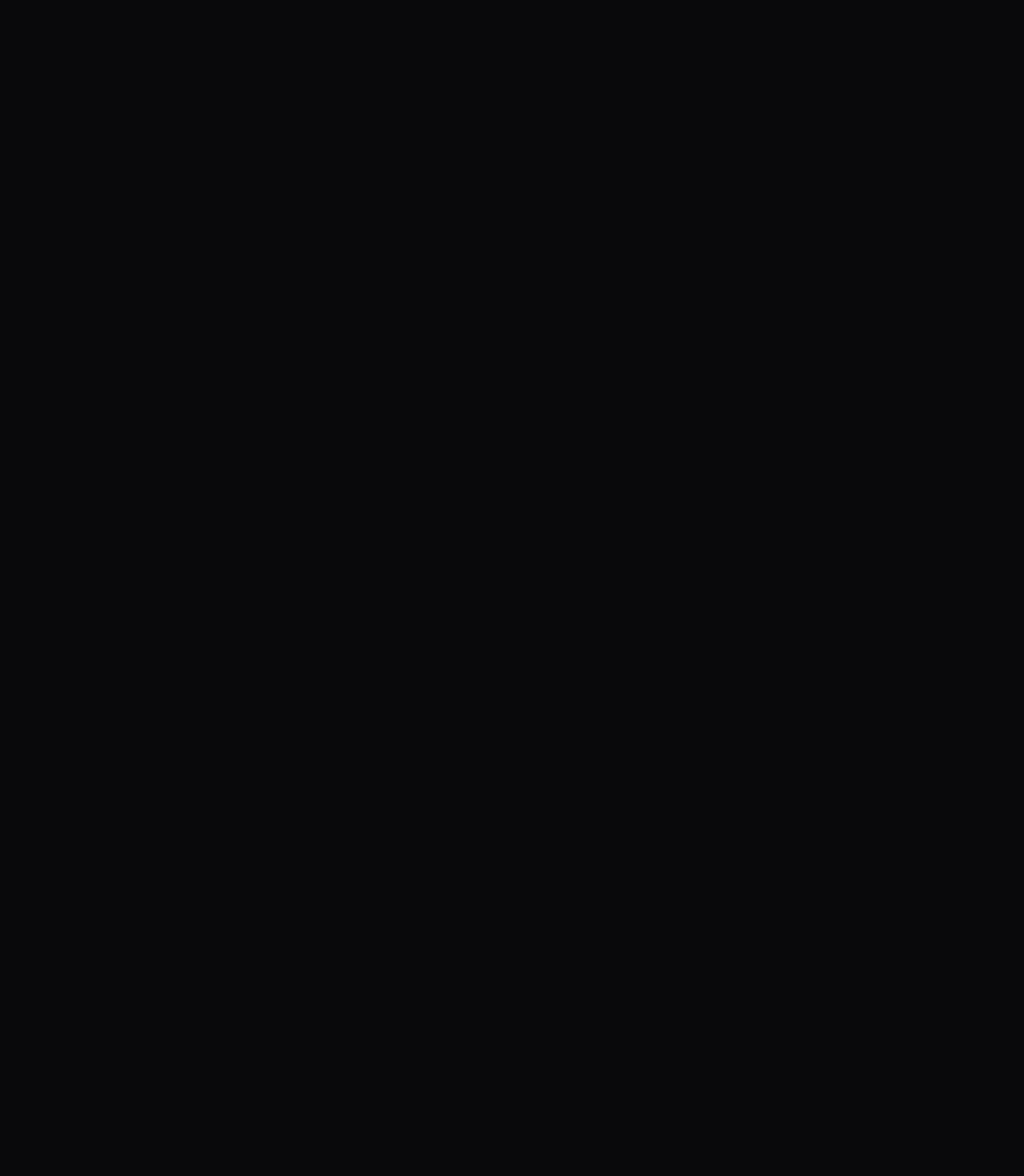
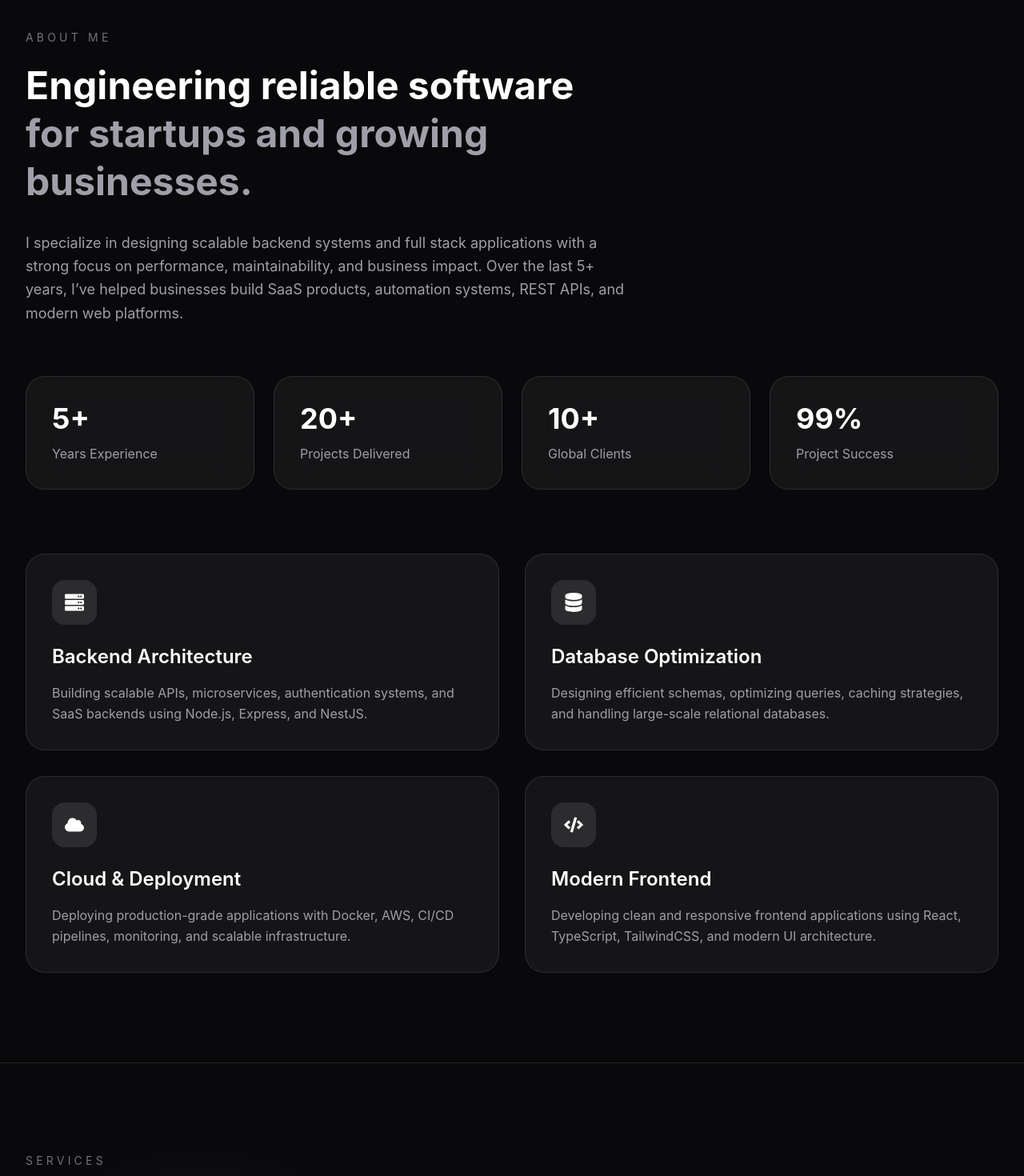
Before and after one commit to provks/portfolio, a React app: page / in a window 1280 px wide. Shown: the part 960-2430 px from the top of the page at 80% size. Before the commit the page ends 884 px from the top, so only its background shows below. Built offline with nearby package versions, Linux system fonts and the light colour scheme; the HTML template or start-up script is replaced by a standard one.

Commit message:
add about and service section

```diff
--- a/src/App.tsx
+++ b/src/App.tsx
@@ -1,12 +1,16 @@
 import "./index.css";
 import Navbar from "./components/layout/Navbar";
 import Hero from "./components/layout/Hero";
+import About from "./components/layout/About";
+import Service from "./components/layout/Service";
 function App() {
 
   return (
     <main className="min-h-screen bg-dark text-white">
       <Navbar />
       <Hero />
+      <About />
+      <Service />
       {/* <h1 className="text-5xl font-bold text-center pt-32">
         Portfolio Coming Soon
       </h1> */}
--- /dev/null
+++ b/src/components/layout/About.tsx
@@ -0,0 +1,147 @@
+import { motion } from "framer-motion";
+import {
+  FaServer,
+  FaDatabase,
+  FaCloud,
+  FaCode,
+} from "react-icons/fa";
+
+const stats = [
+  {
+    value: "5+",
+    label: "Years Experience",
+  },
+  {
+    value: "20+",
+    label: "Projects Delivered",
+  },
+  {
+    value: "10+",
+    label: "Global Clients",
+  },
+  {
+    value: "99%",
+    label: "Project Success",
+  },
+];
+
+const expertise = [
+  {
+    icon: <FaServer />,
+    title: "Backend Architecture",
+    description:
+      "Building scalable APIs, microservices, authentication systems, and SaaS backends using Node.js, Express, and NestJS.",
+  },
+  {
+    icon: <FaDatabase />,
+    title: "Database Optimization",
+    description:
+      "Designing efficient schemas, optimizing queries, caching strategies, and handling large-scale relational databases.",
+  },
+  {
+    icon: <FaCloud />,
+    title: "Cloud & Deployment",
+    description:
+      "Deploying production-grade applications with Docker, AWS, CI/CD pipelines, monitoring, and scalable infrastructure.",
+  },
+  {
+    icon: <FaCode />,
+    title: "Modern Frontend",
+    description:
+      "Developing clean and responsive frontend applications using React, TypeScript, TailwindCSS, and modern UI architecture.",
+  },
+];
+
+const About = () => {
+  return (
+    <section
+      id="about"
+      className="relative py-28 border-t border-white/10"
+    >
+      <div className="max-w-7xl mx-auto px-6 lg:px-8">
+        {/* Section Header */}
+        <motion.div
+          initial={{ opacity: 0, y: 30 }}
+          whileInView={{ opacity: 1, y: 0 }}
+          transition={{ duration: 0.6 }}
+          viewport={{ once: true }}
+          className="max-w-3xl"
+        >
+          <p className="text-sm uppercase tracking-[0.3em] text-zinc-500 mb-5">
+            About Me
+          </p>
+
+          <h2 className="text-4xl md:text-5xl font-bold leading-tight">
+            Engineering reliable software
+            <span className="block text-zinc-400">
+              for startups and growing businesses.
+            </span>
+          </h2>
+
+          <p className="mt-8 text-lg text-zinc-400 leading-relaxed">
+            I specialize in designing scalable backend systems and
+            full stack applications with a strong focus on performance,
+            maintainability, and business impact. Over the last 5+
+            years, I’ve helped businesses build SaaS products,
+            automation systems, REST APIs, and modern web platforms.
+          </p>
+        </motion.div>
+
+        {/* Stats */}
+        <motion.div
+          initial={{ opacity: 0, y: 30 }}
+          whileInView={{ opacity: 1, y: 0 }}
+          transition={{ duration: 0.7 }}
+          viewport={{ once: true }}
+          className="grid grid-cols-2 lg:grid-cols-4 gap-6 mt-16"
+        >
+          {stats.map((stat) => (
+            <div
+              key={stat.label}
+              className="rounded-3xl border border-white/10 bg-white/5 backdrop-blur-xl p-8"
+            >
+              <h3 className="text-4xl font-bold text-white">
+                {stat.value}
+              </h3>
+
+              <p className="mt-3 text-zinc-400">
+                {stat.label}
+              </p>
+            </div>
+          ))}
+        </motion.div>
+
+        {/* Expertise Cards */}
+        <div className="grid lg:grid-cols-2 gap-8 mt-20">
+          {expertise.map((item, index) => (
+            <motion.div
+              key={item.title}
+              initial={{ opacity: 0, y: 30 }}
+              whileInView={{ opacity: 1, y: 0 }}
+              transition={{
+                duration: 0.6,
+                delay: index * 0.1,
+              }}
+              viewport={{ once: true }}
+              className="rounded-3xl border border-white/10 bg-white/5 p-8 hover:border-white/20 transition duration-300"
+            >
+              <div className="w-14 h-14 rounded-2xl bg-white/10 flex items-center justify-center text-2xl text-white">
+                {item.icon}
+              </div>
+
+              <h3 className="mt-6 text-2xl font-semibold">
+                {item.title}
+              </h3>
+
+              <p className="mt-4 text-zinc-400 leading-relaxed">
+                {item.description}
+              </p>
+            </motion.div>
+          ))}
+        </div>
+      </div>
+    </section>
+  );
+};
+
+export default About;
--- /dev/null
+++ b/src/components/layout/Service.tsx
@@ -0,0 +1,173 @@
+import { motion } from "framer-motion";
+import {
+  FaServer,
+  FaCode,
+  FaCloud,
+  FaLayerGroup,
+  FaArrowRight,
+  FaDatabase,
+} from "react-icons/fa";
+
+const services = [
+  {
+    icon: <FaServer />,
+    title: "Backend Development",
+    description:
+      "Scalable backend systems, REST APIs, authentication, microservices, queues, caching, and production-grade server architecture.",
+    technologies: [
+      "Node.js",
+      "NestJS",
+      "Express",
+      "Redis",
+      "BullMQ",
+    ],
+  },
+  {
+    icon: <FaCode />,
+    title: "Full Stack Applications",
+    description:
+      "Modern responsive web applications with clean UI architecture, reusable components, and scalable frontend systems.",
+    technologies: [
+      "React",
+      "TypeScript",
+      "TailwindCSS",
+      "React Query",
+    ],
+  },
+  {
+    icon: <FaDatabase />,
+    title: "Database Design",
+    description:
+      "Efficient relational and NoSQL database architecture with optimized queries, indexing, and scalable data models.",
+    technologies: [
+      "PostgreSQL",
+      "MongoDB",
+      "Prisma",
+      "SQL",
+    ],
+  },
+  {
+    icon: <FaCloud />,
+    title: "Cloud & DevOps",
+    description:
+      "Production deployments, Dockerized infrastructure, CI/CD pipelines, cloud hosting, monitoring, and scaling strategies.",
+    technologies: [
+      "AWS",
+      "Docker",
+      "Nginx",
+      "GitHub Actions",
+    ],
+  },
+  {
+    icon: <FaLayerGroup />,
+    title: "SaaS Architecture",
+    description:
+      "Multi-tenant SaaS platforms with secure authentication, subscription systems, RBAC, billing, and scalable architecture.",
+    technologies: [
+      "Stripe",
+      "RBAC",
+      "JWT",
+      "Multi-Tenant",
+    ],
+  },
+  {
+    icon: <FaArrowRight />,
+    title: "Performance Optimization",
+    description:
+      "API optimization, database tuning, caching strategies, lazy loading, and infrastructure improvements for better scalability.",
+    technologies: [
+      "Caching",
+      "Optimization",
+      "Scalability",
+      "Performance",
+    ],
+  },
+];
+
+const Services = () => {
+  return (
+    <section
+      id="services"
+      className="relative py-28 border-t border-white/10 bg-zinc-950"
+    >
+      {/* Background Glow */}
+      <div className="absolute inset-0 overflow-hidden">
+        <div className="absolute top-40 left-0 w-[500px] h-[500px] bg-white/5 blur-3xl rounded-full" />
+      </div>
+
+      <div className="relative max-w-7xl mx-auto px-6 lg:px-8">
+        {/* Section Header */}
+        <motion.div
+          initial={{ opacity: 0, y: 30 }}
+          whileInView={{ opacity: 1, y: 0 }}
+          transition={{ duration: 0.6 }}
+          viewport={{ once: true }}
+          className="max-w-3xl"
+        >
+          <p className="text-sm uppercase tracking-[0.3em] text-zinc-500 mb-5">
+            Services
+          </p>
+
+          <h2 className="text-4xl md:text-5xl font-bold leading-tight">
+            Helping businesses build
+            <span className="block text-zinc-400">
+              scalable and modern digital products.
+            </span>
+          </h2>
+
+          <p className="mt-8 text-lg text-zinc-400 leading-relaxed">
+            From backend architecture to full stack SaaS platforms,
+            I help startups and businesses create reliable software
+            systems optimized for growth and long-term scalability.
+          </p>
+        </motion.div>
+
+        {/* Services Grid */}
+        <div className="grid lg:grid-cols-3 md:grid-cols-2 gap-8 mt-20">
+          {services.map((service, index) => (
+            <motion.div
+              key={service.title}
+              initial={{ opacity: 0, y: 40 }}
+              whileInView={{ opacity: 1, y: 0 }}
+              transition={{
+                duration: 0.6,
+                delay: index * 0.1,
+              }}
+              viewport={{ once: true }}
+              className="group rounded-3xl border border-white/10 bg-white/5 backdrop-blur-xl p-8 hover:border-white/20 hover:-translate-y-2 transition duration-300"
+            >
+              {/* Icon */}
+              <div className="w-16 h-16 rounded-2xl bg-white/10 flex items-center justify-center text-2xl text-white">
+                {service.icon}
+              </div>
+
+              {/* Title */}
+              <h3 className="mt-8 text-2xl font-semibold">
+                {service.title}
+              </h3>
+
+              {/* Description */}
+              <p className="mt-4 text-zinc-400 leading-relaxed">
+                {service.description}
+              </p>
+
+              {/* Technologies */}
+              <div className="flex flex-wrap gap-2 mt-6">
+                {service.technologies.map((tech) => (
+                  <span
+                    key={tech}
+                    className="px-3 py-1 rounded-full border border-white/10 bg-black/30 text-sm text-zinc-300"
+                  >
+                    {tech}
+                  </span>
+                ))}
+              </div>
+            </motion.div>
+          ))}
+        </div>
+      </div>
+    </section>
+  );
+};
+
+export default Services;
```
